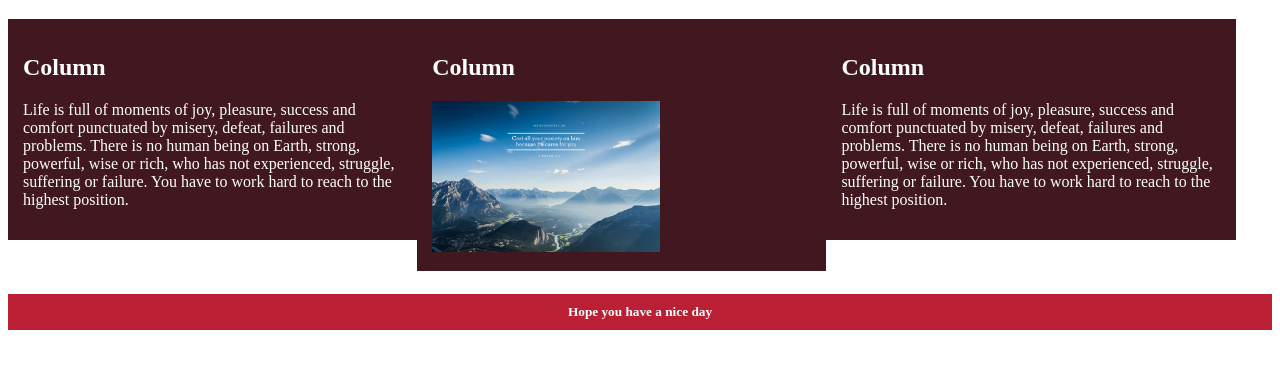
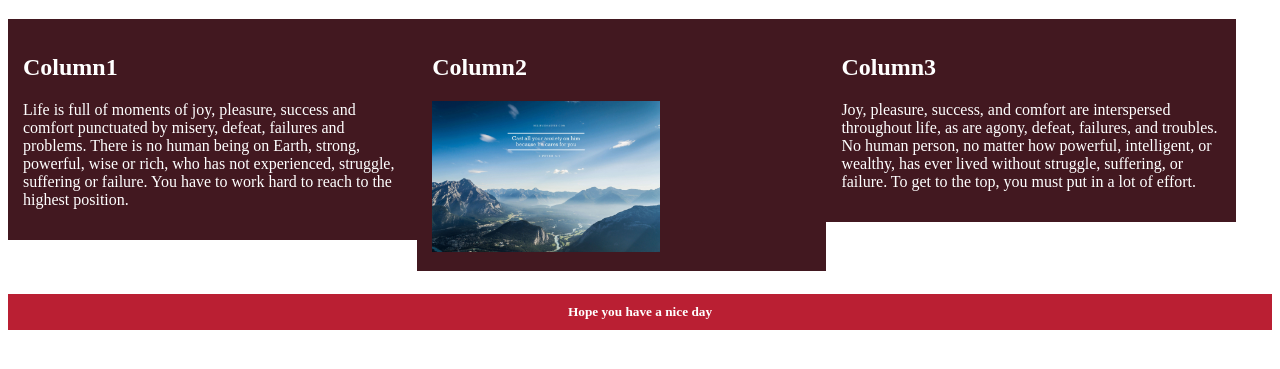
Before and after one commit to Liyajoseph/ICS2O-Unit3-03-HTML-1, a plain HTML site: page index2.html in a window 1280 px wide. Shown: the part 101-470 px from the top of the page. Drawn offline with Linux system fonts and the light colour scheme.

Commit message:
<!DOCTYPE html> <html>   <head>     <meta charset="utf-8">     <meta name="viewport" content="width=device-width">     <title>Hello, World</title>     <link href="style.css" rel="stylesheet" type="text/css" />   </head>   <body class="body">     <h1 class="header2">Hello, World</h1>     <div class="row">   <div class="box1">     <h2>Column1</h2>     <p>Life is full of moments of joy, pleasure, success and comfort punctuated by misery, defeat, failures and problems. There is no human being on Earth, strong, powerful, wise or rich, who has not experienced, struggle, suffering or failure. You have to work hard to reach to the highest position.</p>   </div>   <div class="box1">     <h2>Column2</h2>     <img src="./images/hsja.jpg" alt="Bible verse wallpaper" width="60%" height="30%">   </div>   <div class="box1">     <h2>Column3</h2>     <p>Joy, pleasure, success, and comfort are interspersed throughout life, as are agony, defeat, failures, and troubles. No human person, no matter how powerful, intelligent, or wealthy, has ever lived without struggle, suffering, or failure. To get to the top, you must put in a lot of effort.</p>   </div> </div> <h5 class="footer">Hope you have a nice day</h5>     <script src="script.js"></script>   </body> </html>

```diff
--- a/index2.html
+++ b/index2.html
@@ -10,18 +10,16 @@
     <h1 class="header2">Hello, World</h1>
     <div class="row">
   <div class="box1">
-    <h2>Column</h2>
+    <h2>Column1</h2>
     <p>Life is full of moments of joy, pleasure, success and comfort punctuated by misery, defeat, failures and problems. There is no human being on Earth, strong, powerful, wise or rich, who has not experienced, struggle, suffering or failure. You have to work hard to reach to the highest position.</p>
   </div>
-
   <div class="box1">
-    <h2>Column</h2>
+    <h2>Column2</h2>
     <img src="./images/hsja.jpg" alt="Bible verse wallpaper" width="60%" height="30%">
   </div>
-
   <div class="box1">
-    <h2>Column</h2>
-    <p>Life is full of moments of joy, pleasure, success and comfort punctuated by misery, defeat, failures and problems. There is no human being on Earth, strong, powerful, wise or rich, who has not experienced, struggle, suffering or failure. You have to work hard to reach to the highest position.</p>
+    <h2>Column3</h2>
+    <p>Joy, pleasure, success, and comfort are interspersed throughout life, as are agony, defeat, failures, and troubles. No human person, no matter how powerful, intelligent, or wealthy, has ever lived without struggle, suffering, or failure. To get to the top, you must put in a lot of effort.</p>
   </div>
 </div>
 <h5 class="footer">Hope you have a nice day</h5>
```
